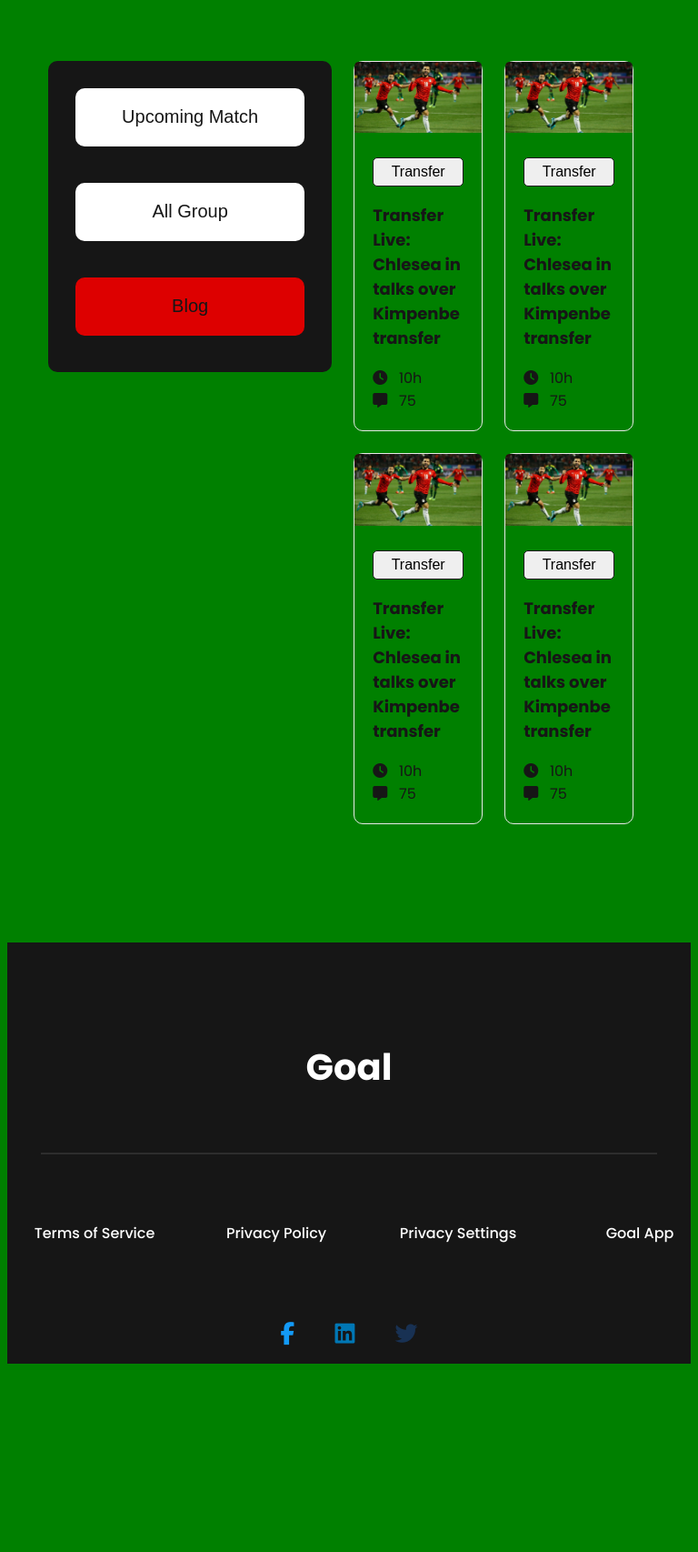
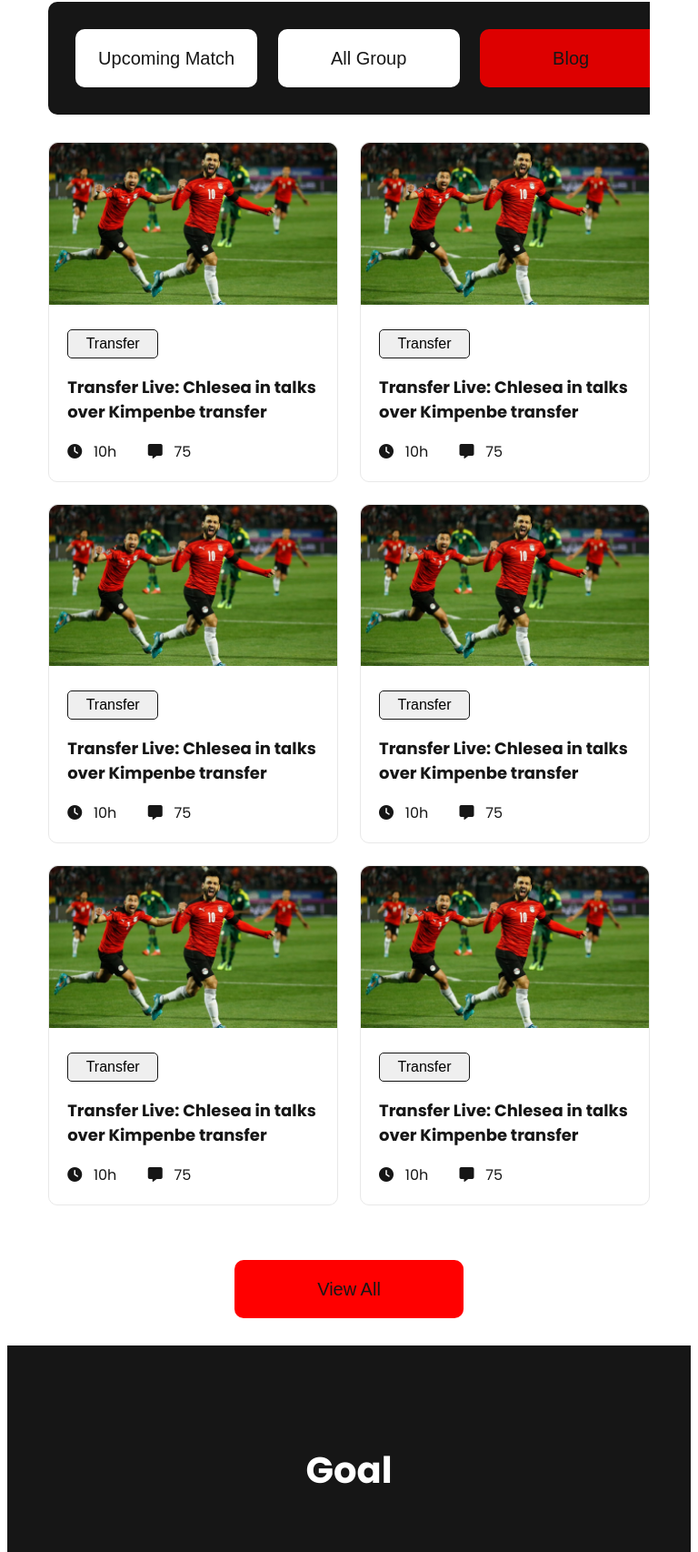
Before and after one commit to anayet2243/assignment-2, a plain HTML site: page index.html in a window 768 px wide. Shown: the part 789-2495 px from the top of the page at 91% size. Before the commit the page ends 2296 px from the top, so only its background shows below. Drawn offline with Linux system fonts and the light colour scheme.

Commit message:
tab device

```diff
--- a/index.html
+++ b/index.html
@@ -158,6 +158,11 @@
                 </div>
             </div>
         </main>
+        <section>
+            <div class="view-all-button">
+                <button id="color-red">View All</button>
+            </div>
+        </section>
 
         <!-- ----------------------
                 footer aria
--- a/style.css
+++ b/style.css
@@ -103,7 +103,7 @@ body{
         height: 282px;
 
     }
-    .important-link-button button{
+    .important-link-button button , .view-all-button button{
         width: 252px;
         height: 64px;
         background-color: white;
@@ -155,6 +155,16 @@ body{
         color: #161616;
         font-weight: 100;
         margin-top: 2px;
+    }
+    #color-red{
+      margin-bottom: 30px;
+      background-color: red;
+      display: none;
+    }
+    .view-all-button{
+      display: flex;
+      justify-content: center;
+
     }
 
     /* -----------------------
@@ -213,20 +223,43 @@ body{
 
       /* footer end */
        /* Tab device */
-       @media screen and (min-width:689px) and (max-width:992px)  {
-        body{
-          background-color: green;
+       @media screen and (min-width:768px) and (max-width:1023px)  {
+
+        .header-text span{
+          display: none;
         }
-        .header-text{
-          color: red;
+        .transfer-section{
+          flex-direction: column;
         }
+        .important-link-button{
+          display: flex;
+          justify-content: space-between;
+          height: auto;
+          width: 645px;
+          margin-bottom: 30px;
+        }
+        .important-link-button button{
+          width: 200px;
+        }
+        .transfer-cards{
+          grid-template-columns: repeat(2, 1fr);
+        }
+        #color-red{
+          display: block;
+          margin-top: -70px;
+        }
+      }
+      .footer-bottom ul{
+        display: grid;
+        grid-template-columns: repeat(4, 1fr);
+        padding-right: 80px;
       }
 
       /* ------------------
           Responsive mobile
         ------------------ */
 
-        @media only screen and (max-width:688px) {
+        @media only screen and (max-width:767px) {
           .mobile-netword{
             display: block;
           }
@@ -251,6 +284,7 @@ body{
 
           .transfer-section{
             flex-direction: column;
+            margin-bottom: 0px;
           }
           .transfer-cards{
             grid-template-columns: repeat(1 , 1fr);
```
Also changed, not shown: Upcoming-Match-page/index.html (+5 -0 lines), Upcoming-Match-page/style.css (+17 -1 lines).
